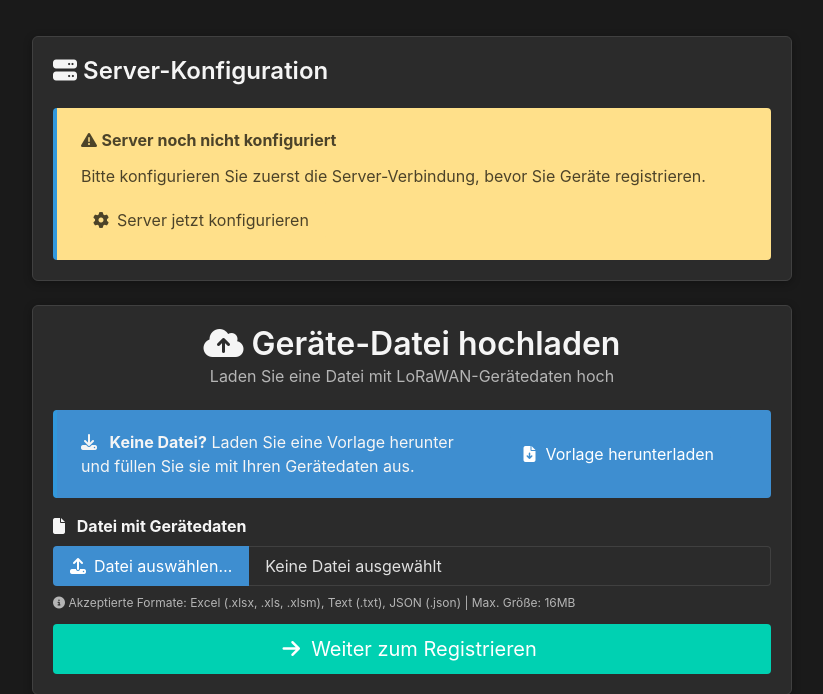
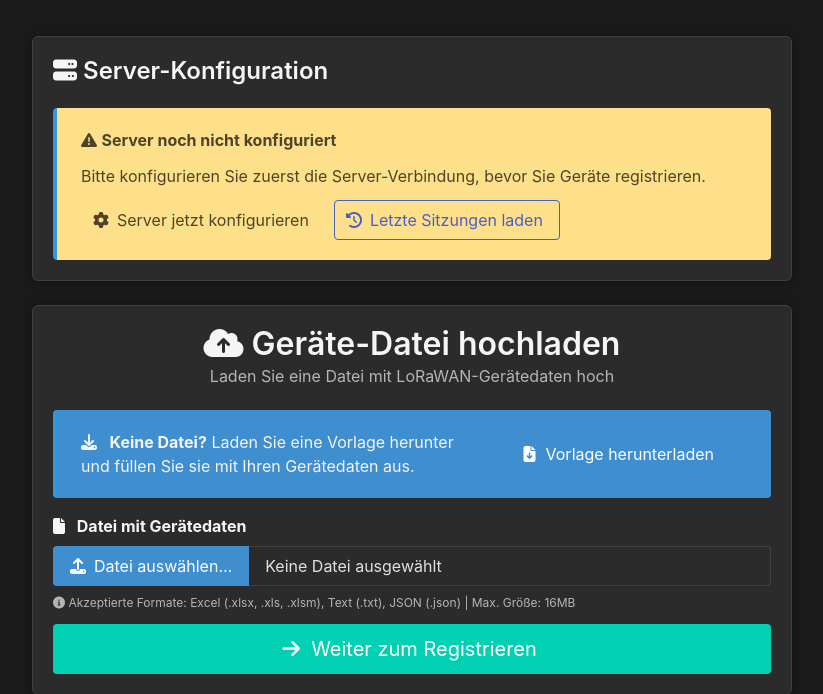
Before and after one commit to krusadejr/lorawan-registration-server, a Python web app: template templates/index.html in a window 1280 px wide. Shown: the part 234-928 px from the top of the page, without its empty margins (228-1051 px from the left). Run offline with Jinja, Linux system fonts and the light colour scheme; the template is opened without the code that fills it, so the values that code supplies are empty.

Commit message:
feat: always show last sessions button on homepage

```diff
--- a/templates/index.html
+++ b/templates/index.html
@@ -59,14 +59,12 @@
                             </span>
                             <span>Konfiguration ändern</span>
                         </a>
-                        {% if history and (history.server_urls or history.api_keys or history.tenant_ids) %}
                         <a href="{{ url_for('last_sessions') }}" class="button is-link">
                             <span class="icon">
                                 <i class="fas fa-history"></i>
                             </span>
                             <span>Letzte Sitzungen</span>
                         </a>
-                        {% endif %}
                     </div>
                 </div>
             {% else %}
@@ -82,6 +80,12 @@
                                 <i class="fas fa-cog"></i>
                             </span>
                             <span>Server jetzt konfigurieren</span>
+                        </a>
+                        <a href="{{ url_for('last_sessions') }}" class="button is-link is-outlined">
+                            <span class="icon">
+                                <i class="fas fa-history"></i>
+                            </span>
+                            <span>Letzte Sitzungen laden</span>
                         </a>
                     </div>
                 </div>
```
